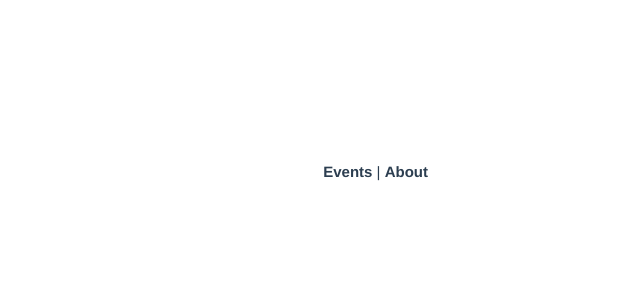
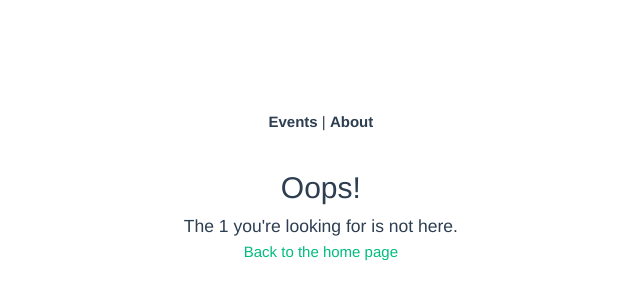
Before and after one commit to PeterMujuni/real-world-vue, a Vue app: page /404/1 in a window 1280 px wide. Before the commit this address had no page. Shown: the part 228-528 px from the top of the page, without its empty margins (182-822 px from the left). Built offline with nearby package versions, Linux system fonts and the light colour scheme.

Commit message:
error handling added

```diff
--- a/src/router/index.js
+++ b/src/router/index.js
@@ -5,6 +5,8 @@
 import LayoutView from '../views/event/LayoutView.vue'
 import RegisterView from '../views/event/RegisterView.vue'
 import EditView from '../views/event/EditView.vue'
+import NotFoundView from '../views/NotFoundView.vue'
+import NetWorkErrorView from '../views/NetworkErrorView.vue'
 
 const router = createRouter({
   history: createWebHistory(import.meta.env.BASE_URL),
@@ -53,6 +55,22 @@
       redirect: to => {
         return {path: '/events/' + to.params.afterEvent}
       }
+    },
+    {
+      path: '/:catchAll(.*)',
+      name: 'not-found',
+      component: NotFoundView
+    },
+    {
+      path: '/404/:resource',
+      name: '404-resource',
+      component: NotFoundView,
+      props: true
+    },
+    {
+      path: '/network-error',
+      name: 'network-error',
+      component: NetWorkErrorView
     }
   ]
 })
--- a/src/views/EventListView.vue
+++ b/src/views/EventListView.vue
@@ -2,6 +2,10 @@
 import { ref, onMounted, watchEffect, computed } from 'vue'
 import EventCard from '@/components/EventCard.vue'
 import EventService from '@/services/EventService.'
+import { useRouter } from 'vue-router';
+
+const router = useRouter()
+
 // PROPS
 const props = defineProps({
   page: {
@@ -31,8 +35,8 @@
         events.value = response.data
         totalEvents.value = response.headers['x-total-count']
       })
-      .catch((error) => {
-        console.log(error)
+      .catch(() => {
+        router.push({name: 'network-error'})
       })
   })
 })
--- /dev/null
+++ b/src/views/NetworkErrorView.vue
@@ -0,0 +1,21 @@
+<script setup>
+import { useRouter } from 'vue-router';
+
+const props = defineProps({
+  resource: {
+    type: String,
+    required: true,
+    default: 'page'
+  }
+})
+
+const router = useRouter()
+</script>
+
+<template>
+  <h1>Uh-oh!</h1>
+  <h3>
+    It looks like you're experiencing some network issues, please take a breath and
+    <a href="#" @click="router.go(-1)">click here</a> to try again.
+  </h3>
+</template>
--- /dev/null
+++ b/src/views/NotFoundView.vue
@@ -0,0 +1,15 @@
+<script setup>
+  const props = defineProps({
+    resource: {
+      type: String,
+      required: true,
+      default: 'page'
+    }
+  })
+</script>
+
+<template>
+  <h1>Oops!</h1>
+  <h3>The {{ resource }} you're looking for is not here.</h3>
+  <router-link :to="{name: 'event-list'}">Back to the home page</router-link>
+</template>
--- a/src/views/event/LayoutView.vue
+++ b/src/views/event/LayoutView.vue
@@ -1,12 +1,13 @@
-
 <script setup>
-import {ref, onMounted} from 'vue'
+import { ref, onMounted } from 'vue'
 import EventService from '@/services/EventService.'
+import { useRouter } from 'vue-router'
 
 const props = defineProps({
-  id: {required: true}
+  id: { required: true }
 })
 
+const router = useRouter()
 const event = ref(null)
 
 onMounted(() => {
@@ -15,7 +16,14 @@
       event.value = response.data
     })
     .catch((error) => {
-    console.log(error);
+      if (error.response && error.response.status == 404) {
+        router.push({
+          name: '404-resource',
+          params: { resource: 'event' }
+        })
+      }else {
+        router.push({name: 'network-error'})
+      }
     })
 })
 </script>
@@ -24,14 +32,12 @@
   <div v-if="event">
     <h1>{{ event.title }}</h1>
     <div id="nav">
-          <router-link :to="{ name: 'event-details'}">Details</router-link> |
-          <router-link :to="{ name: 'event-register'}">Register</router-link> |
-          <router-link :to="{ name: 'event-edit'}">Edit</router-link>
+      <router-link :to="{ name: 'event-details' }">Details</router-link> |
+      <router-link :to="{ name: 'event-register' }">Register</router-link> |
+      <router-link :to="{ name: 'event-edit' }">Edit</router-link>
     </div>
-        <router-view :event="event"/>
+    <router-view :event="event" />
   </div>
 </template>
 
-<style lang="scss" scoped>
-
-</style>
+<style lang="scss" scoped></style>
```
Lines whose indentation alone changed are shown as unchanged.
